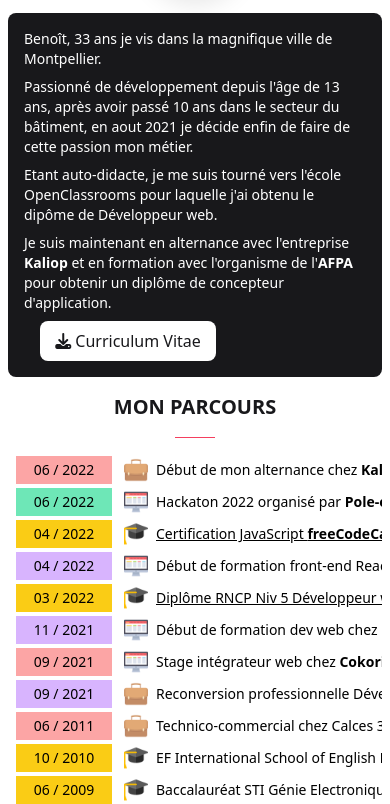
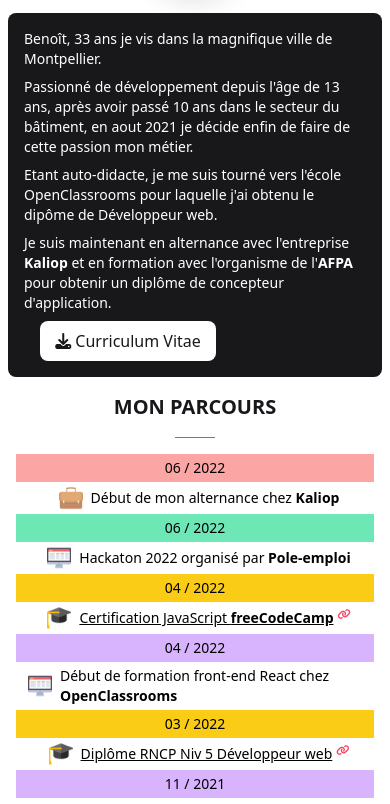
Before and after one commit to bengar-dev/portfolio-react-tailwind, a React (Create React App) app: page / in a window 390 px wide. Shown: the part 1156-1960 px from the top of the page. Built offline with nearby package versions, Linux system fonts and the light colour scheme.

Commit message:
fixes: resp about components

```diff
--- a/src/components/About.js
+++ b/src/components/About.js
@@ -41,8 +41,8 @@
           <div className='mt-4 ml-auto mr-auto h-px bg-rose-500 w-10'></div>
           <ul className='mt-4 w-full flex flex-col text-slate-200' data-aos="flip-up" data-aos-duration='2000'>
 
-          <li className="flex items-center text-black text-sm hover:bg-zinc-100 w-max">
-              <div className="bg-red-300 w-24 text-center p-1">
+          <li className="flex flex-col md:flex-row items-center text-black text-sm hover:bg-zinc-100">
+              <div className="bg-red-300 w-full md:w-24 text-center p-1">
                 06 / 2022
               </div>
               <div className="flex items-center space-x-2 p-1">
@@ -51,8 +51,8 @@
               </div>
           </li>
 
-          <li className="flex items-center text-black text-sm hover:bg-zinc-100 w-max">
-              <div className="bg-emerald-300 w-24 text-center p-1">
+          <li className="flex flex-col md:flex-row items-center text-black text-sm hover:bg-zinc-100">
+              <div className="bg-emerald-300 w-full md:w-24 text-center p-1">
                 06 / 2022
               </div>
               <div className="flex items-center space-x-2 p-1">
@@ -61,8 +61,8 @@
               </div>
           </li>
 
-          <li className="flex items-center text-black text-sm hover:bg-zinc-100 w-max">
-              <div className="bg-yellow-400 w-24 text-center p-1">
+          <li className="flex flex-col md:flex-row items-center text-black text-sm hover:bg-zinc-100">
+              <div className="bg-yellow-400 w-full md:w-24 text-center p-1">
                 04 / 2022
               </div>
               <div className="flex items-center space-x-2 p-1">
@@ -71,8 +71,8 @@
               </div>
           </li>
 
-          <li className="flex items-center text-black text-sm hover:bg-zinc-100 w-max">
-              <div className="bg-purple-300 w-24 text-center p-1">
+          <li className="flex flex-col md:flex-row items-center text-black text-sm hover:bg-zinc-100">
+              <div className="bg-purple-300 w-full md:w-24 text-center p-1">
                 04 / 2022
               </div>
               <div className="flex items-center space-x-2 p-1">
@@ -81,8 +81,8 @@
               </div>
           </li>
 
-          <li className="flex items-center text-black text-sm hover:bg-zinc-100 w-max">
-              <div className="bg-yellow-400 w-24 text-center p-1">
+          <li className="flex flex-col md:flex-row items-center text-black text-sm hover:bg-zinc-100">
+              <div className="bg-yellow-400 w-full md:w-24 text-center p-1">
                 03 / 2022
               </div>
               <div className="flex items-center space-x-2 p-1">
@@ -91,8 +91,8 @@
               </div>
           </li>
 
-          <li className="flex items-center text-black text-sm hover:bg-zinc-100 w-max">
-              <div className="bg-purple-300 w-24 text-center p-1">
+          <li className="flex flex-col md:flex-row items-center text-black text-sm hover:bg-zinc-100">
+              <div className="bg-purple-300 w-full md:w-24 text-center p-1">
                 11 / 2021
               </div>
               <div className="flex items-center space-x-2 p-1">
@@ -101,8 +101,8 @@
               </div>
           </li>
 
-          <li className="flex items-center text-black text-sm hover:bg-zinc-100 w-max">
-              <div className="bg-red-300 w-24 text-center p-1">
+          <li className="flex flex-col md:flex-row items-center text-black text-sm hover:bg-zinc-100">
+              <div className="bg-red-300 w-full md:w-24 text-center p-1">
                 09 / 2021
               </div>
               <div className="flex items-center space-x-2 p-1">
@@ -111,8 +111,8 @@
               </div>
             </li>
 
-          <li className="flex items-center text-black text-sm hover:bg-zinc-100 w-max">
-              <div className="bg-purple-300 w-24 text-center p-1">
+          <li className="flex flex-col md:flex-row items-center text-black text-sm hover:bg-zinc-100">
+              <div className="bg-purple-300 w-full md:w-24 text-center p-1">
                 09 / 2021
               </div>
               <div className="flex items-center space-x-2 p-1">
@@ -121,8 +121,8 @@
               </div>
             </li>
 
-          <li className="flex items-center text-black text-sm hover:bg-zinc-100 w-max">
-              <div className="bg-red-300 w-24 text-center p-1">
+          <li className="flex flex-col md:flex-row items-center text-black text-sm hover:bg-zinc-100">
+              <div className="bg-red-300 w-full md:w-24 text-center p-1">
                 06 / 2011
               </div>
               <div className="flex items-center space-x-2 p-1">
@@ -131,8 +131,8 @@
               </div>
             </li>
 
-          <li className="flex items-center text-black text-sm hover:bg-zinc-100 w-max">
-              <div className="bg-yellow-400 w-24 text-center p-1">
+          <li className="flex flex-col md:flex-row items-center text-black text-sm hover:bg-zinc-100">
+              <div className="bg-yellow-400 w-full md:w-24 text-center p-1">
                 10 / 2010
               </div>
               <div className="flex items-center space-x-2 p-1">
@@ -141,8 +141,8 @@
               </div>
             </li>
 
-          <li className="flex items-center text-black text-sm hover:bg-zinc-100 w-max">
-              <div className="bg-yellow-400 w-24 text-center p-1">
+          <li className="flex flex-col md:flex-row items-center text-black text-sm hover:bg-zinc-100">
+              <div className="bg-yellow-400 w-full md:w-24 text-center p-1">
                 06 / 2009
               </div>
               <div className="flex items-center space-x-2 p-1">
@@ -151,8 +151,8 @@
               </div>
             </li>
 
-            <li className="flex items-center text-black text-sm hover:bg-zinc-100 w-max">
-              <div className="bg-emerald-400 w-24 text-center p-1">
+            <li className="flex flex-col md:flex-row items-center text-black text-sm hover:bg-zinc-100">
+              <div className="bg-emerald-400 w-full md:w-24 text-center p-1">
                 06 / 2002
               </div>
               <div className="flex items-center space-x-2 p-1">
```
